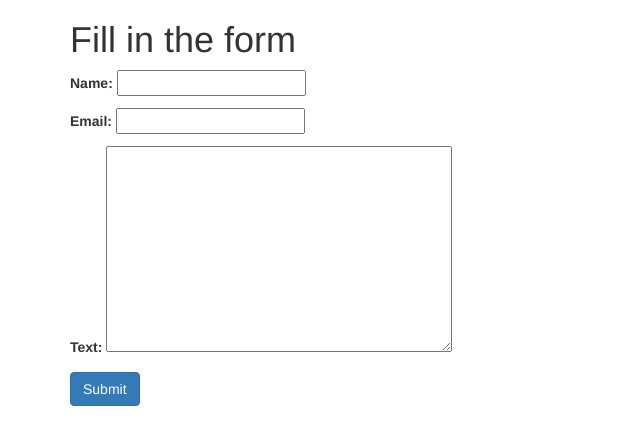
After one commit to masudurHimel/Django_Basics_PierianData, a Django app: page /form/ in a window 1280 px wide. The commit adds this page. Shown: the top 445 px of the page, without its empty margins (0-640 px from the left). Run offline with Django 3.2, Linux system fonts and the light colour scheme; some libraries are stand-ins or nearby versions.

Commit message:
phase 3 done -- model form skipped

```diff
--- a/DjangoExcercise/urls.py
+++ b/DjangoExcercise/urls.py
@@ -23,4 +23,5 @@ urlpatterns = [
     path('staticImage/', views.staticTesting, name='staticImage'),
     path('firstApp/', include("first_app.urls")),
     path('admin/', admin.site.urls),
+    path('form/', views.formView, name='form'),
 ]
--- /dev/null
+++ b/first_app/forms.py
@@ -0,0 +1,7 @@
+from django import forms
+
+
+class Form(forms.Form):
+    name = forms.CharField()
+    email = forms.EmailField()
+    text = forms.CharField(widget=forms.Textarea)
--- a/first_app/views.py
+++ b/first_app/views.py
@@ -1,6 +1,7 @@
 from django.shortcuts import render
 from django.http import HttpResponse
 from first_app.models import Topic, Webpage, AccessRecord
+from first_app import forms
 
 
 # Create your views here.
@@ -14,3 +15,18 @@ def index(request):
 def staticTesting(request):
     myDict = {"placeholder": "Static Testing"}
     return render(request, "first_app/staticChecking.html", context=myDict)
+
+
+def formView(request):
+    form = forms.Form()
+
+    if request.method == 'POST':
+        form = forms.Form(request.POST)
+
+        if form.is_valid():
+            print("Valided")
+            print("Name : " + form.cleaned_data['name'])
+            print("Email : " + form.cleaned_data['email'])
+            print("Text : " + form.cleaned_data['text'])
+
+    return render(request, "first_app/formPage.html", context={'form': form})
--- /dev/null
+++ b/templates/first_app/formPage.html
@@ -0,0 +1,19 @@
+<!DOCTYPE html>
+{% load staticfiles %}
+<html lang="en">
+<head>
+    <title>Form Page</title>
+    <link rel="stylesheet" href="https://maxcdn.bootstrapcdn.com/bootstrap/3.4.0/css/bootstrap.min.css">
+</head>
+<body>
+<div class="container">
+    <h1>Fill in the form</h1>
+    <form method="POST">
+        {{ form.as_p }}
+        {% csrf_token %}
+        <input type="submit" class="btn btn-primary" value="Submit">
+
+    </form>
+</div>
+</body>
+</html>
```
Also changed, not shown: templates/first_app/index.html (+8 -3 lines).
